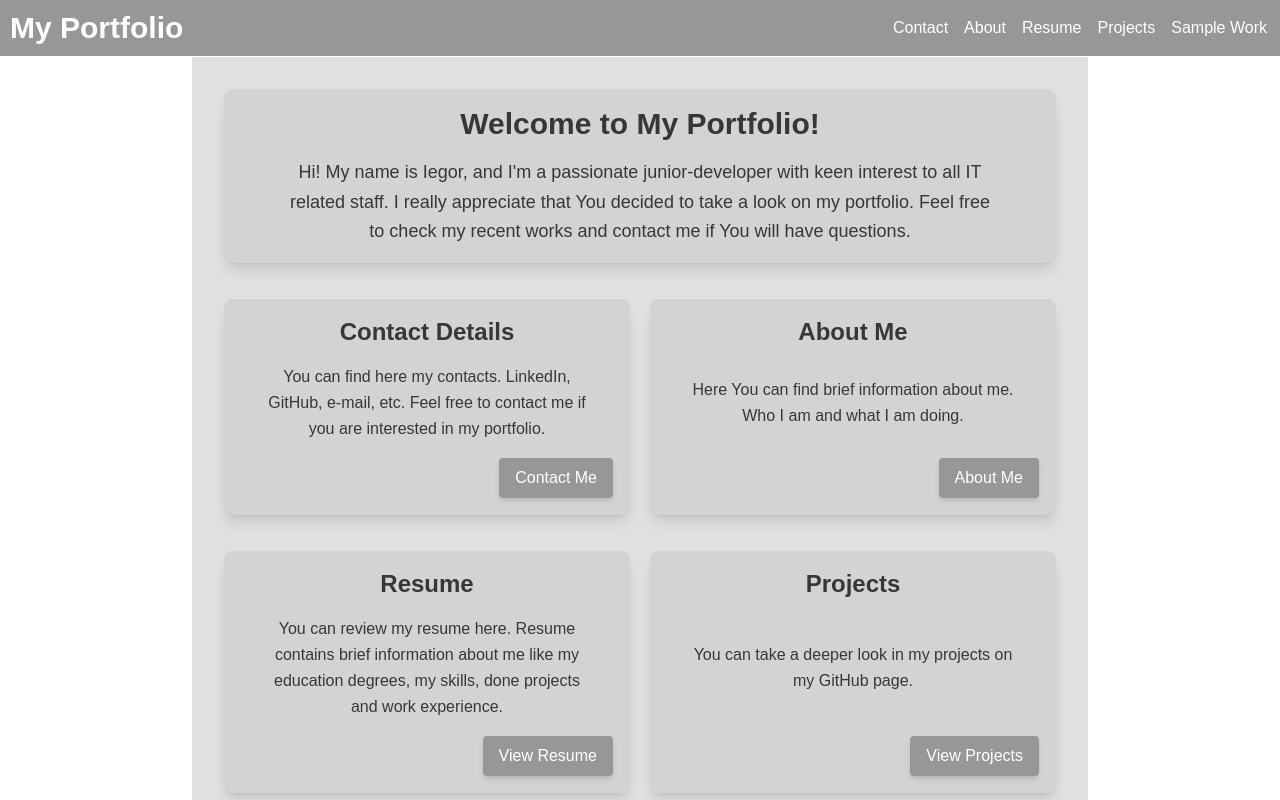
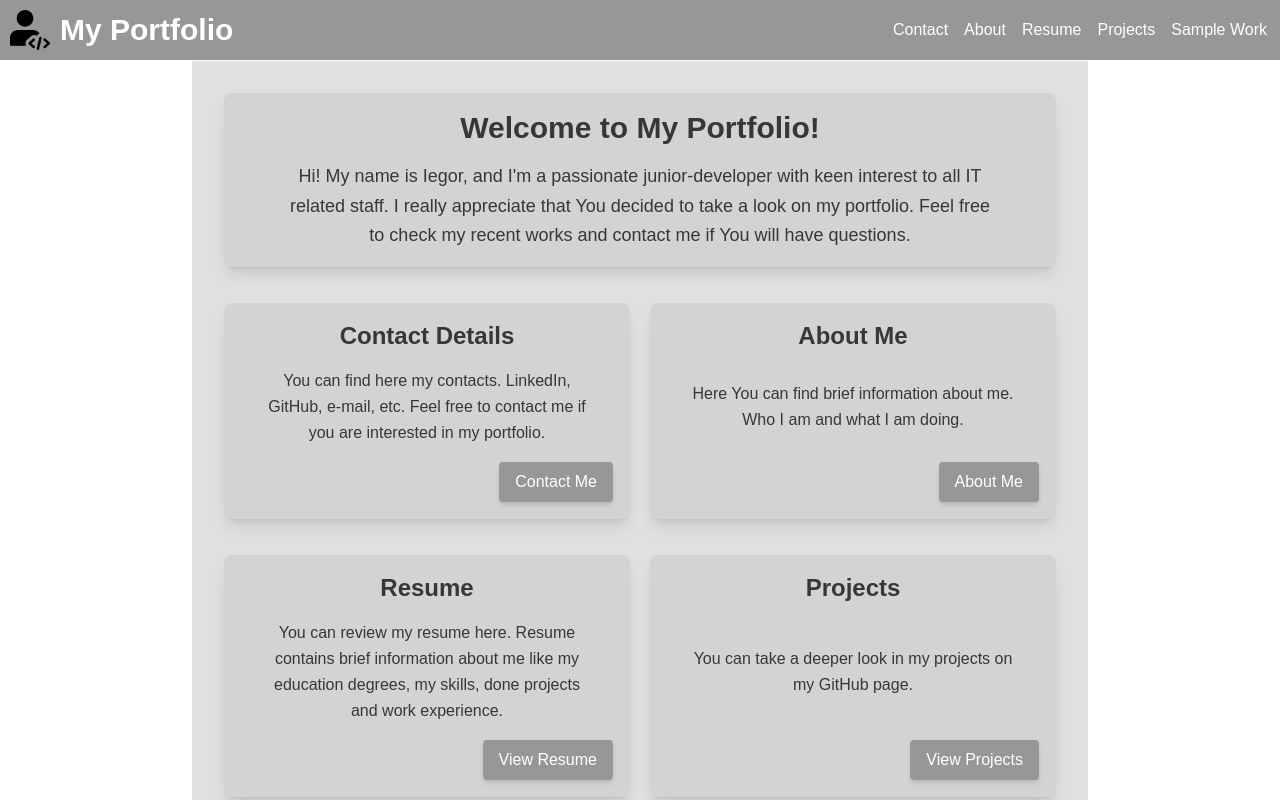
Before and after one commit to sh1zaaaaaaa/YH-C4Prog-WT-PROJ, a website: page index.html in a window 1280 px wide. Shown: the top 800 px of the page. Drawn offline with Linux system fonts and the light colour scheme.

Commit message:
feat: Added Logo to the site.

```diff
--- a/index.html
+++ b/index.html
@@ -11,7 +11,12 @@
 <body class="font-sans m-0 p-0 w-full">
 
 <header class="flex flex-row justify-between items-center sticky top-0 left-0 bg-[#979797] text-white p-[10px] z-10">
-    <h1 class="text-3xl font-bold"><a href="index.html">My Portfolio</a></h1>
+    <div class="flex items-center space-x-[10px]">
+        <a href="index.html">
+            <img class="logo w-10 h-10 bg-transparent" src="./assets/img/logo.png" alt="Logo">
+        </a>
+        <h1 class="text-3xl font-bold"><a href="index.html">My Portfolio</a></h1>
+    </div>
 
     <nav class="relative">
         <input type="checkbox" id="nav-check" class="peer hidden">
```
Also changed, not shown: about.html (+6 -1 lines), contact.html (+6 -1 lines), mywork.html (+6 -1 lines), projects.html (+6 -1 lines), resume.html (+6 -1 lines), assets/css/site.css, assets/img/logo.png (added).
